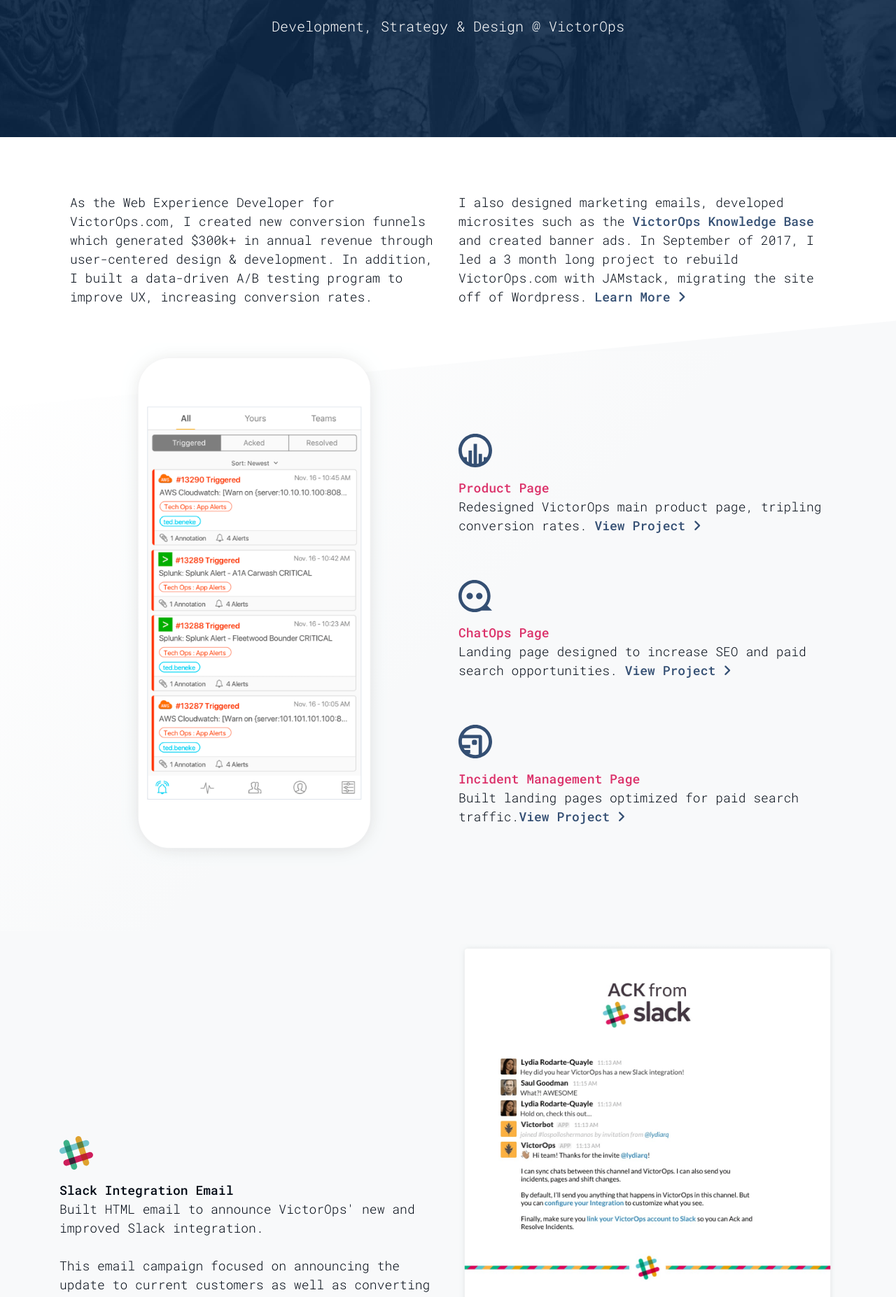
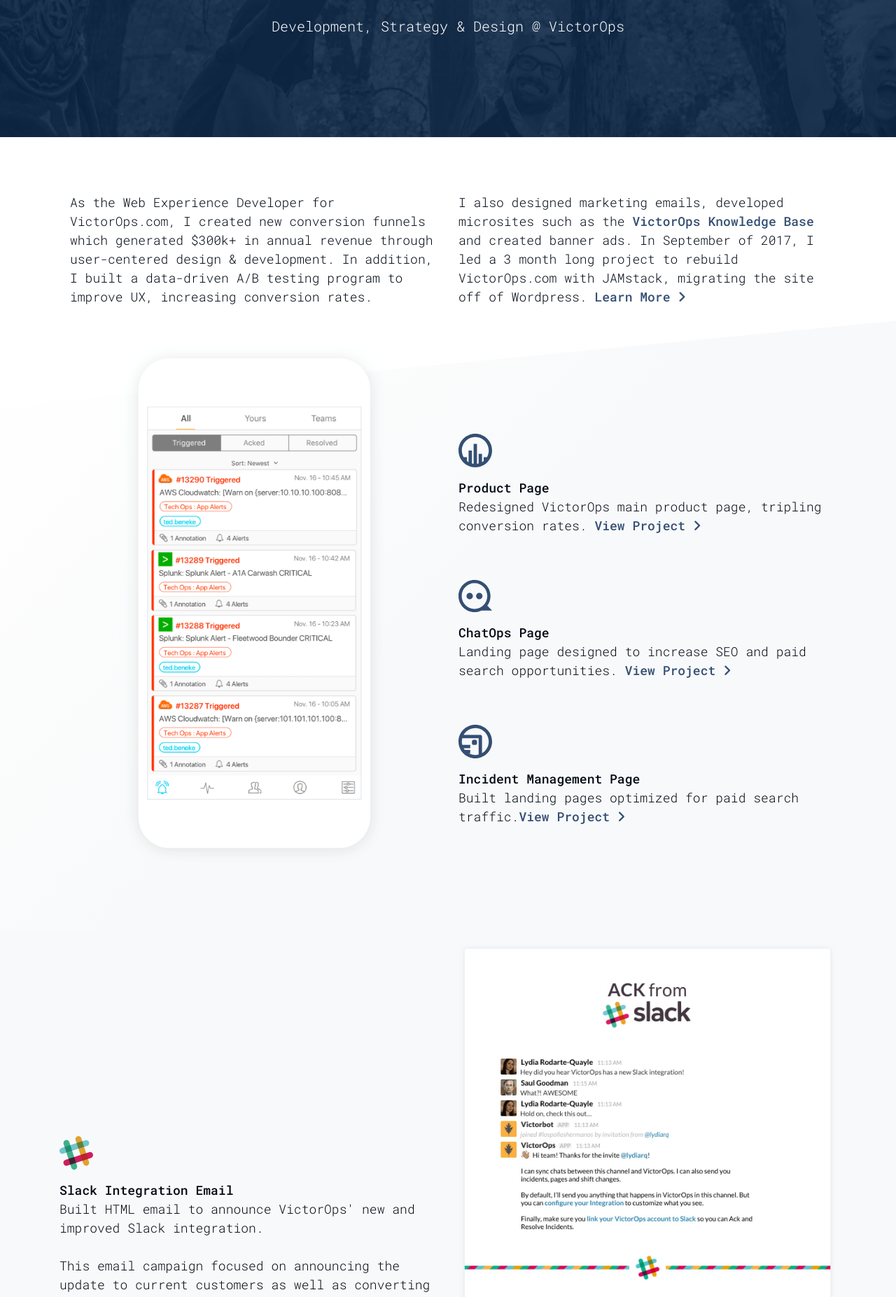
Before and after one commit to jegan3/jegan3.github.io, a Jekyll site: the page built from vo.html, in a window 1280 px wide. Shown: the part 360-2214 px from the top of the page at 70% size. Built offline with Jekyll 4.4.1, drawn with Linux system fonts in a browser that asks for light colours; nearby versions of some CDN libraries.

Commit message:
removed pink font

```diff
--- a/vo.html
+++ b/vo.html
@@ -65,13 +65,13 @@
 		<div class="align-items-center col-md-6">
 					<p class="wow fadeIn mb-5" data-wow-delay=".25s">
 						<img class="icon" src="{{ site.url }}/assets/img/product-icon.svg" /><br />
-						<b><span class="pink">Product Page</span></b><br />Redesigned VictorOps main product page, tripling conversion rates. <b><a href="/victorops/product">View Project <i class="fa fa-angle-right" aria-hidden="true"></i></a></b></p>
+						<b><span>Product Page</span></b><br />Redesigned VictorOps main product page, tripling conversion rates. <b><a href="/victorops/product">View Project <i class="fa fa-angle-right" aria-hidden="true"></i></a></b></p>
 						<p class="wow fadeIn mb-5" data-wow-delay=".25s">
 							<img class="icon" src="{{ site.url }}/assets/img/chat-icon.svg" /><br />
-								<b><span class="pink">ChatOps Page</span></b><br />Landing page designed to increase SEO and paid search opportunities. <b><a href="victorops/chatops">View Project <i class="fa fa-angle-right" aria-hidden="true"></i></a></b></p>
+								<b><span>ChatOps Page</span></b><br />Landing page designed to increase SEO and paid search opportunities. <b><a href="victorops/chatops">View Project <i class="fa fa-angle-right" aria-hidden="true"></i></a></b></p>
 							<p class="wow fadeIn mb-5" data-wow-delay=".25s">
 								<img class="icon" src="{{ site.url }}/assets/img/incident-management-icon.svg" /><br />
-									<b><span class="pink">Incident Management Page</span></b><br />Built landing pages optimized for paid search traffic.<b><a href="victorops/incident-management">View Project <i class="fa fa-angle-right" aria-hidden="true"></i></a></b></p>
+									<b><span>Incident Management Page</span></b><br />Built landing pages optimized for paid search traffic.<b><a href="victorops/incident-management">View Project <i class="fa fa-angle-right" aria-hidden="true"></i></a></b></p>
 
 				</div>
 	</div>
```
Also changed, not shown: 1 other file.
